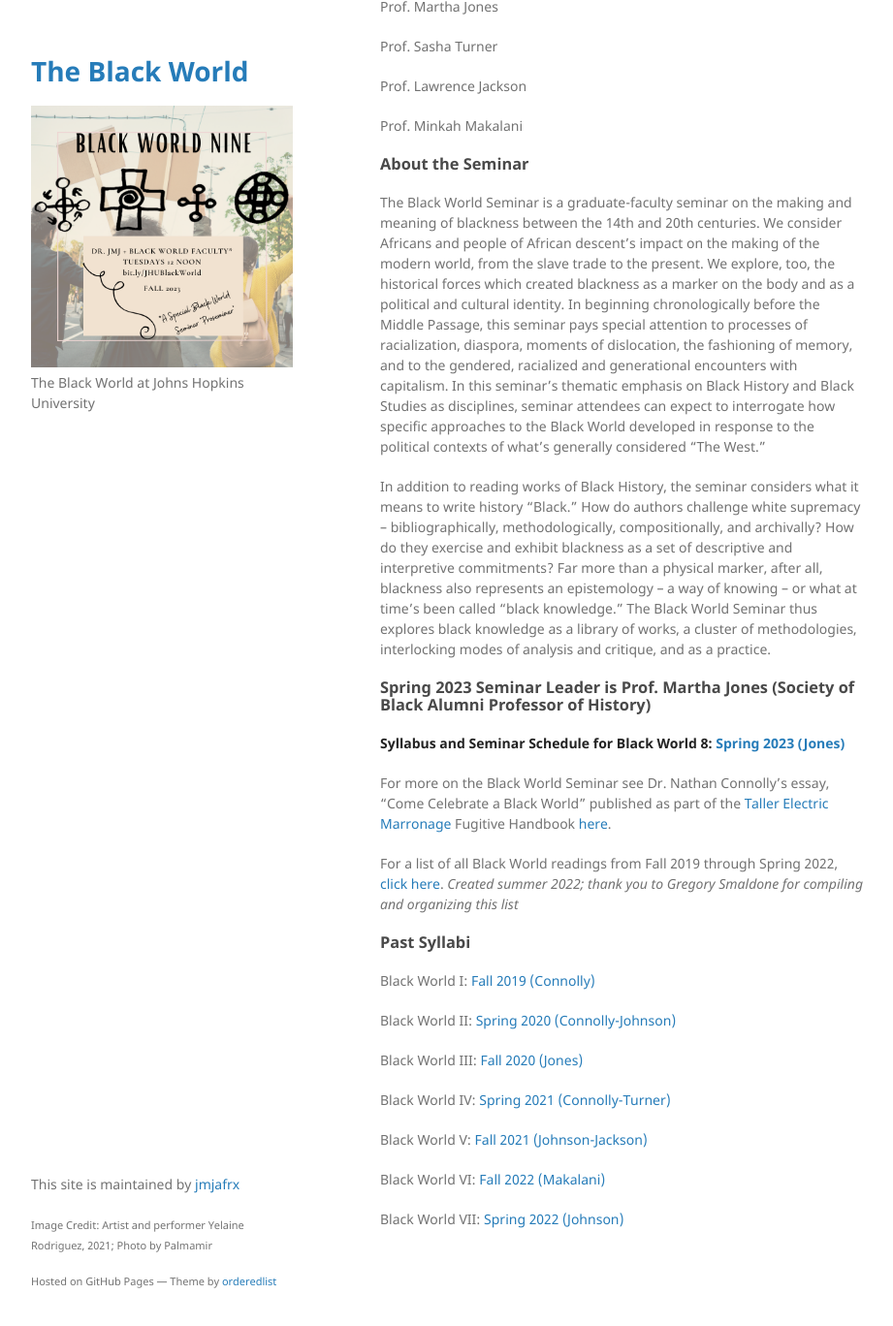
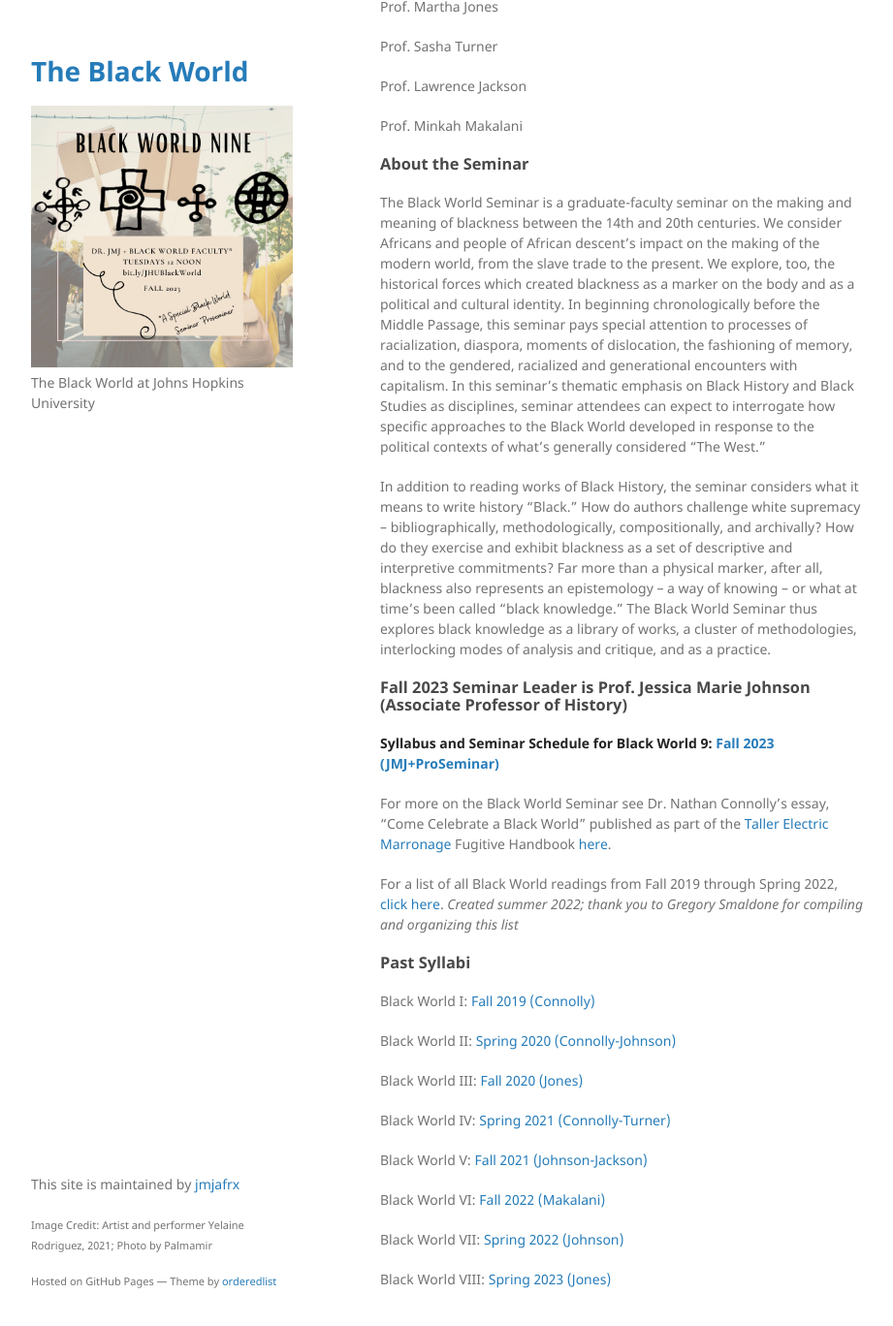
Before and after one commit to jmjafrx/blackworld, a Jekyll site: the page built from index.md, in a window 1280 px wide and 1400 px high, scrolled down 362 px. Shown: the top 1368 px of the window at 97% size, without its empty margins (178-1099 px from the left). Built offline with Jekyll 4.4.1, drawn with Linux system fonts in a browser that asks for light colours; our own code applies the rules of GitHub Pages for plain Markdown files; before the commit the page ends 1700 px from its top, so only the background shows below that.

Commit message:
fall 2023 update

```diff
--- a/index.md
+++ b/index.md
@@ -30,9 +30,9 @@ The Black World Seminar is a graduate-faculty seminar on the making and meaning
 In addition to reading works of Black History, the seminar considers what it means to write history “Black.” How do authors challenge white supremacy – bibliographically, methodologically, compositionally, and archivally?  How do they exercise and exhibit blackness as a set of descriptive and interpretive commitments? Far more than a physical marker, after all, blackness also represents an epistemology – a way of knowing – or what at time’s been called “black knowledge.” The Black World Seminar thus explores black knowledge as a library of works, a cluster of methodologies, interlocking modes of analysis and critique, and as a practice.
 
 
-### Spring 2023 Seminar Leader is Prof. Martha Jones (Society of Black Alumni Professor of History) <br>
+### Fall 2023 Seminar Leader is Prof. Jessica Marie Johnson (Associate Professor of History) <br>
 
-**Syllabus and Seminar Schedule for Black World 8: [Spring 2023 (Jones)](https://docs.google.com/document/d/10OfVdvR2YEKpwXpMxAjaSB1Z0mczpzA6JTi3SilPgks/edit)**
+**Syllabus and Seminar Schedule for Black World 9: [Fall 2023 (JMJ+ProSeminar)](TBA)**
 
 For more on the Black World Seminar see Dr. Nathan Connolly's essay, "Come Celebrate a Black World" published as part of the [Taller Electric Marronage](https://www.electricmarronage.com) Fugitive Handbook [here](https://www.electricmarronage.com/electricblog/2020/6/20/come-celebrate-a-black-world).
 
@@ -53,3 +53,5 @@ Black World V: [Fall 2021 (Johnson-Jackson)](https://docs.google.com/document/d/
 Black World VI: [Fall 2022 (Makalani)](https://drive.google.com/drive/folders/1i2uGa4RTEYCx0Ylgb5xyJTuu7YaOPnpS?usp=sharing)
 
 Black World VII: [Spring 2022 (Johnson)](https://docs.google.com/document/d/e/2PACX-1vQzI9oYarXKNJJZ-RTvDyAuVaFIJVsnGu0tPakwumA7kxSq68YjXBfkcwW8PhFNxQ/pub)
+
+Black World VIII: [Spring 2023 (Jones)](https://docs.google.com/document/d/10OfVdvR2YEKpwXpMxAjaSB1Z0mczpzA6JTi3SilPgks/edit)
```
